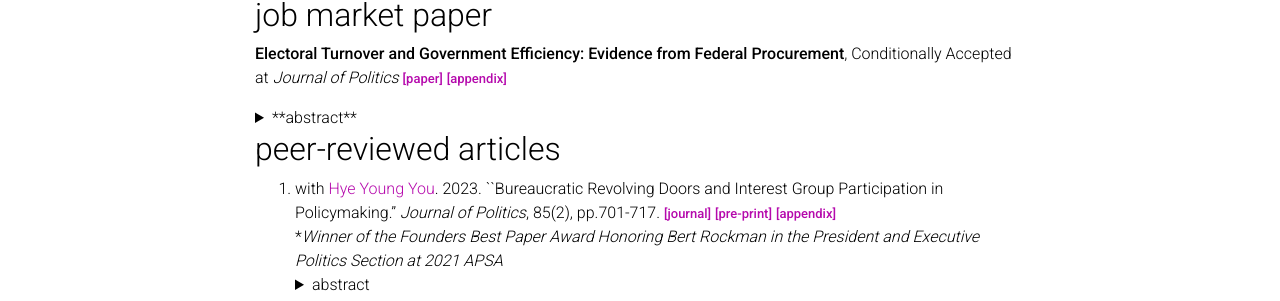
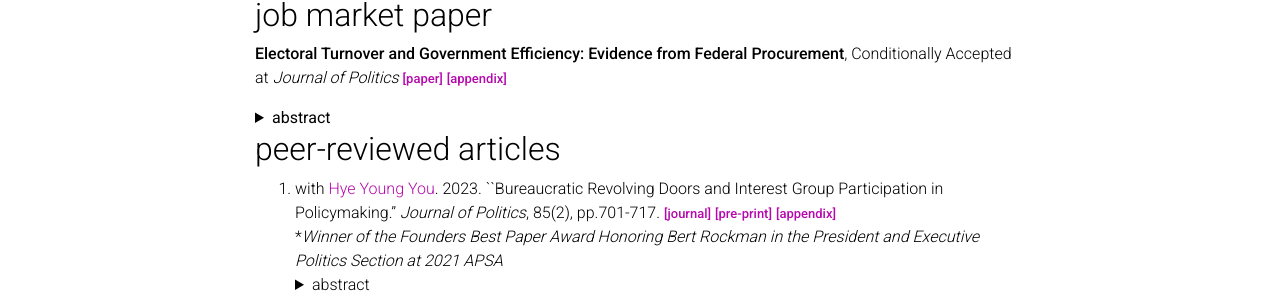
Before and after one commit to kyuwon-lee/kyuwon-lee.github.io, a Jekyll site: the page built from _pages/Research.md, in a window 1280 px wide. Shown: the part 188-489 px from the top of the page. Built offline with Jekyll 4.4.1, drawn with Linux system fonts in a browser that asks for light colours; comment, search, counter and statistics services are not loaded; a style sheet for code colours, icons or effects is not loaded.

```diff
--- a/_pages/Research.md
+++ b/_pages/Research.md
@@ -8,7 +8,7 @@ nav: true
 ## job market paper
 **Electoral Turnover and Government Efficiency: Evidence from Federal Procurement**, Conditionally Accepted at _Journal of Politics_ **<a href='https://kyuwon-lee.github.io/research/jop_revision.pdf'><font size="2"> [paper]</font></a>**   **<a href='https://kyuwon-lee.github.io/research/appendix_v20.pdf'><font size="2"> [appendix]</font></a>**
   <details>
-   <summary>**abstract**</summary>
+   <summary><b>abstract</b></summary>
    The president's dominant influence on administrative policymaking has sparked public concerns about resulting inefficiencies at federal agencies. I examine how the possibility of future electoral turnover can limit agencies' engagement in presidential favoritism, focusing on policy areas where Congress can use informal means to constrain agencies' actions under the separation of powers system. In those areas, forward-looking agencies might alter their behavior to accommodate future constraints from the opposition Congress, even given substantial presidential influence. I evaluate these incentives using federal contract data in the United States. I find that as the probability of congressional turnover increases, federal agencies under unified government are more likely to award lower-cost contracts through competitive bidding in the expectation that the future Congress might compel agencies to abandon non-competitive contracts given to firms politically connected to the president. My findings challenge the dominant perspective that electoral turnover necessarily degrades bureaucratic performance.
  </details>
 
```
